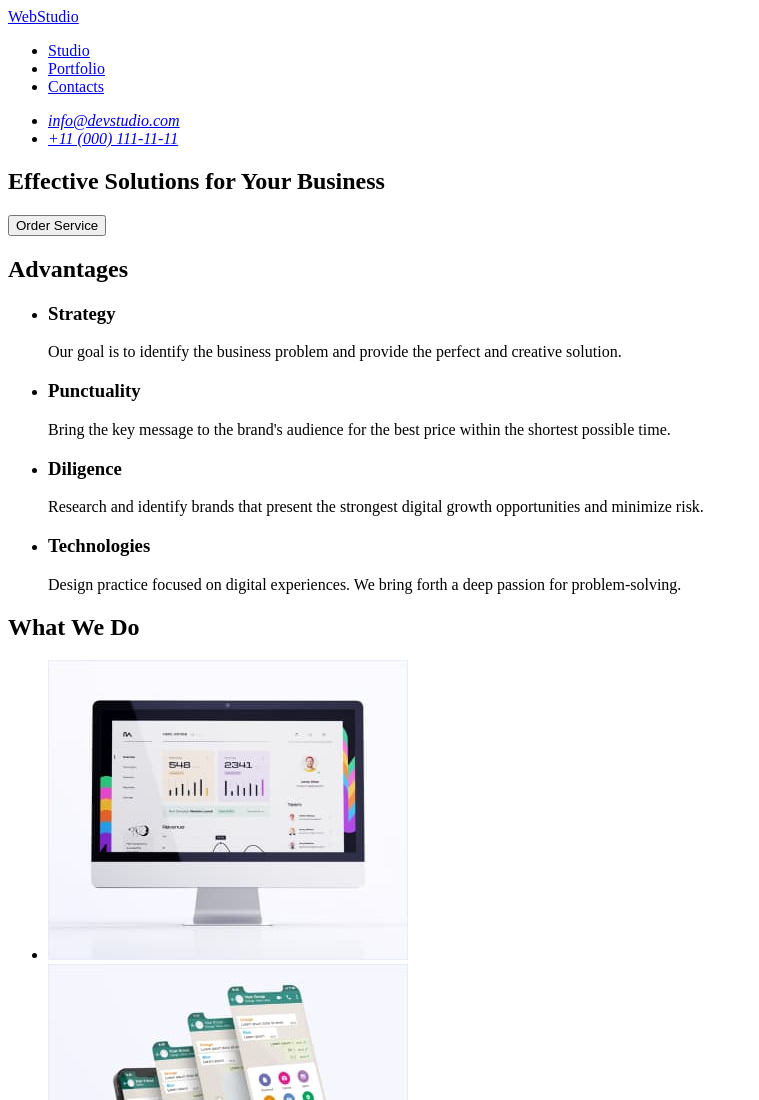
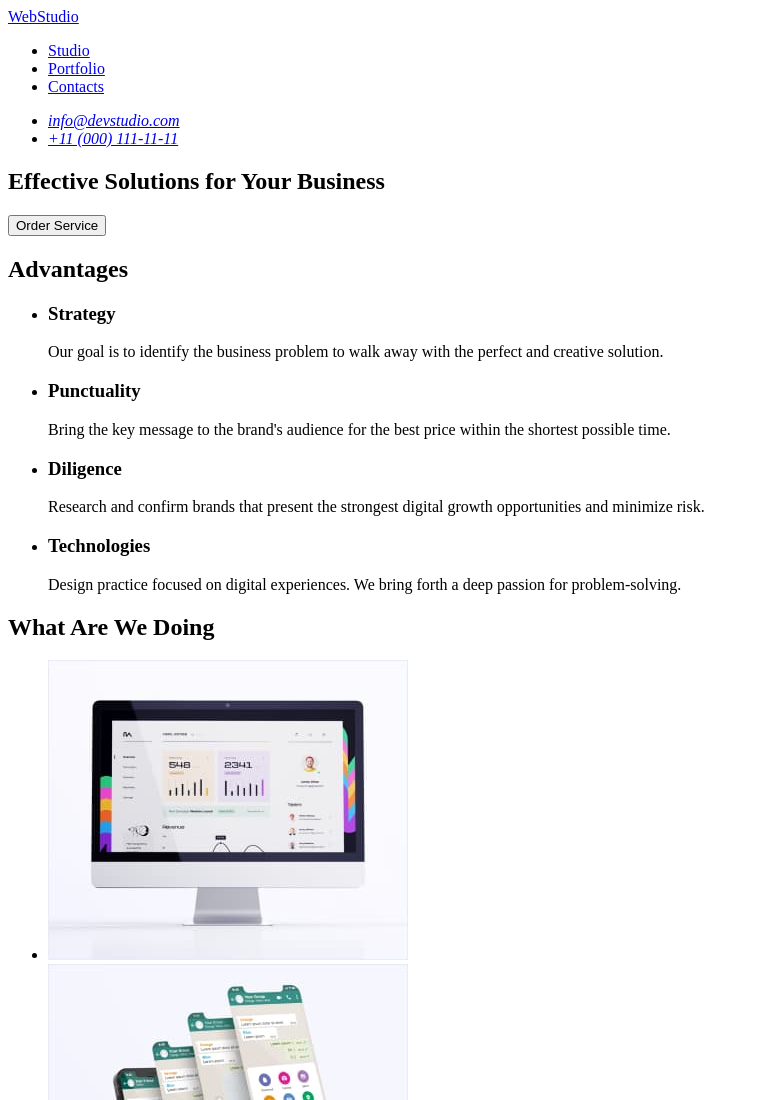
Before and after one commit to myko1503/Tutorial, a plain HTML site: page index.html in a window 1280 px wide. Shown: the top 1100 px of the page, without its empty margins (0-759 px from the left). Drawn offline with Linux system fonts and the light colour scheme.

Commit message:
Update index.html

```diff
--- a/index.html
+++ b/index.html
@@ -56,7 +56,7 @@
           <li>
             <h3>Strategy</h3>
             <p>
-              Our goal is to identify the business problem and provide the
+              Our goal is to identify the business problem to walk away with the
               perfect and creative solution.
             </p>
           </li>
@@ -70,7 +70,7 @@
           <li>
             <h3>Diligence</h3>
             <p>
-              Research and identify brands that present the strongest digital
+              Research and confirm brands that present the strongest digital
               growth opportunities and minimize risk.
             </p>
           </li>
@@ -84,7 +84,7 @@
         </ul>
       </section>
       <section>
-        <h2>What We Do</h2>
+        <h2>What Are We Doing</h2>
         <ul>
           <li>
             <img
```
